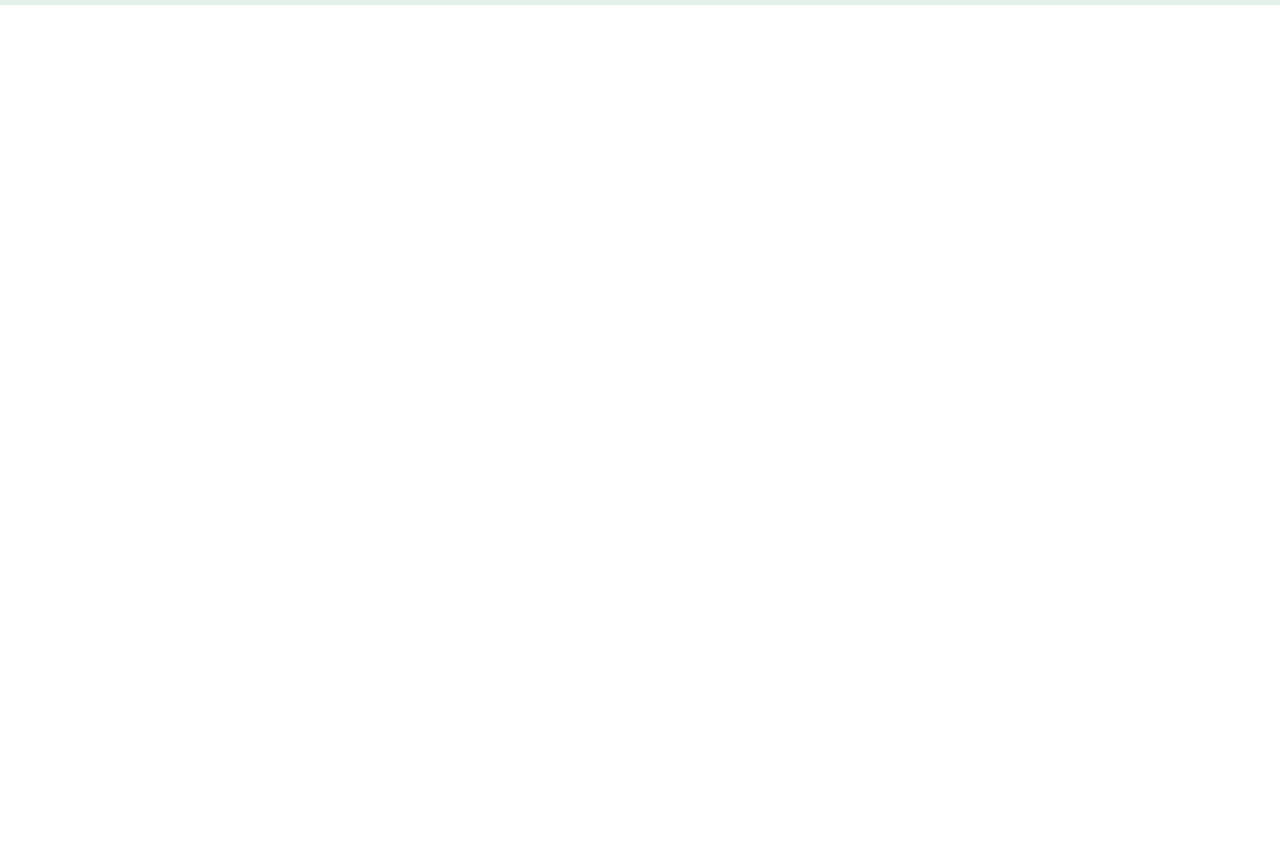
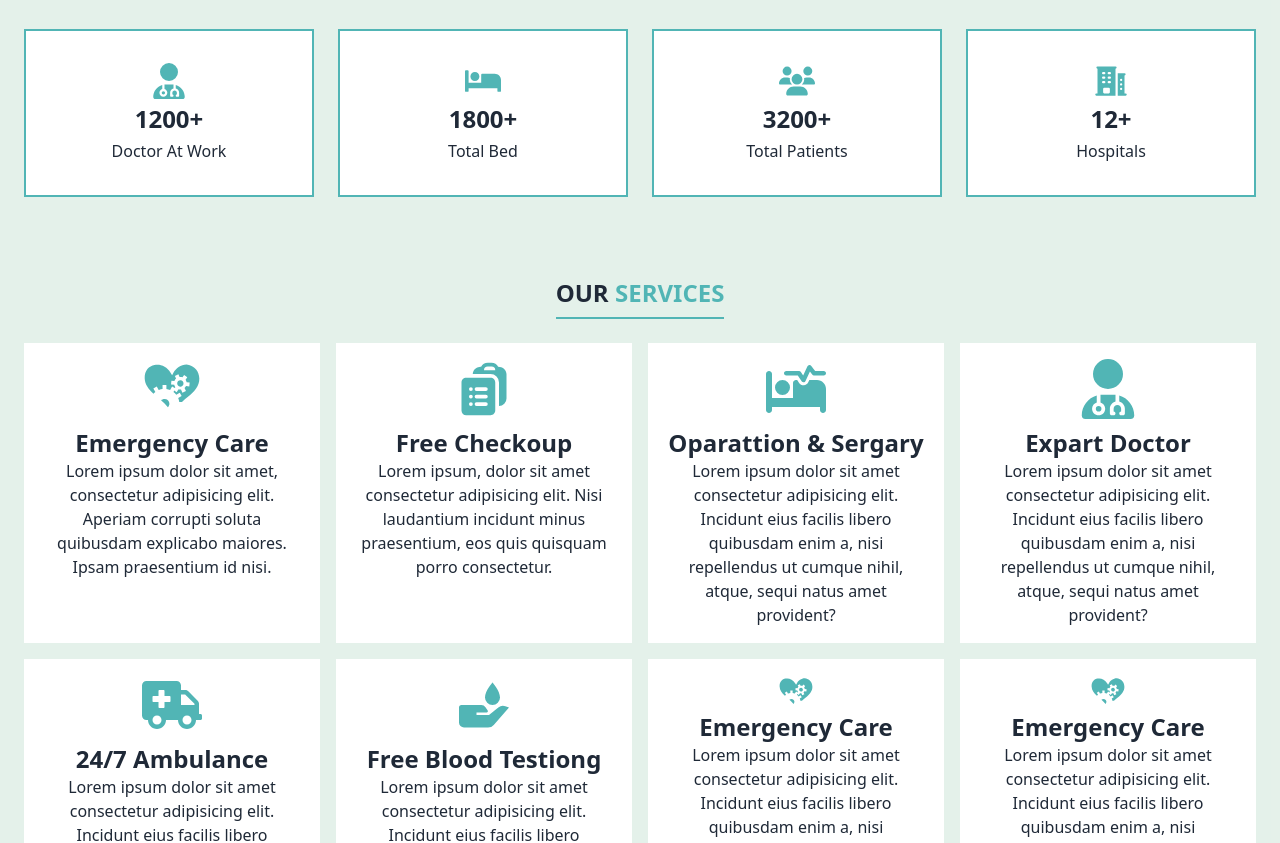
Before and after one commit to 0rakib0/Hospital-Management-Client, a React (Vite) app: page / in a window 1280 px wide. Shown: the part 600-1443 px from the top of the page. Before the commit the page ends 800 px from the top, so only its background shows below. Built offline with nearby package versions, Linux system fonts and the light colour scheme.

Commit message:
service section work start

```diff
--- /dev/null
+++ b/src/Pages/Home/ComplatedService.jsx
@@ -0,0 +1,40 @@
+import { FaUserDoctor, FaUsers } from "react-icons/fa6";
+import { FaBed } from "react-icons/fa";
+import { HiBuildingOffice2 } from "react-icons/hi2";
+const ComplatedService = () => {
+    return (
+        <div className="grid grid-cols-2 lg:grid-cols-4 md:grid-cols-3 gap-6 mt-10">
+            <div className="flex flex-col items-center Services-card bg-white hover:rounded-lg duration-300">
+                <div className="text-4xl text-primaryColor">
+                    <FaUserDoctor></FaUserDoctor>
+                </div>
+                <h4 className="py-1 text-2xl font-bold">1200+</h4>
+                <p>Doctor At Work</p>
+            </div>
+            <div className="flex flex-col items-center Services-card bg-white hover:rounded-lg duration-300">
+                <div className="text-4xl text-primaryColor">
+                    <FaBed></FaBed>
+                </div>
+                <h4 className="py-1 text-2xl font-bold">1800+</h4>
+                <p>Total Bed</p>
+            </div>
+            <div className="flex flex-col items-center Services-card bg-white hover:rounded-lg duration-300">
+                <div className="text-4xl text-primaryColor">
+                    <FaUsers></FaUsers>
+                </div>
+                <h4 className="py-1 text-2xl font-bold">3200+</h4>
+                <p>Total Patients</p>
+            </div>
+            <div className="flex flex-col items-center Services-card bg-white hover:rounded-lg duration-300">
+                <div className="text-4xl text-primaryColor">
+                    <HiBuildingOffice2></HiBuildingOffice2>
+                </div>
+                <h4 className="py-1 text-2xl font-bold">12+</h4>
+                <p>Hospitals</p>
+            </div>
+
+        </div>
+    )
+}
+
+export default ComplatedService
--- a/src/Pages/Home/Home.jsx
+++ b/src/Pages/Home/Home.jsx
@@ -1,9 +1,13 @@
 import Banner from "./Banner"
+import ComplatedService from "./ComplatedService"
+import Service from "./Services"
 
 const Home = () =>{
     return (
         <div className="mx-6">
             <Banner></Banner>
+            <ComplatedService></ComplatedService>
+            <Service></Service>
         </div>
     )
 }
--- /dev/null
+++ b/src/Pages/Home/SectionTitle.jsx
@@ -0,0 +1,9 @@
+const SectionTitle = ({title1, title2}) =>{
+    return (
+        <div className="mb-6 flex justify-center">
+            <span className="text-2xl text-center border-b-2 border-primaryColor pb-2 font-bold">{title1} <span className="text-primaryColor">{title2}</span></span>
+        </div>
+    )
+}
+
+export default SectionTitle
--- /dev/null
+++ b/src/Pages/Home/Services.jsx
@@ -0,0 +1,74 @@
+import SectionTitle from "./SectionTitle"
+import { GiLoveMystery } from "react-icons/gi";
+import { HiClipboardDocumentList } from "react-icons/hi2";
+import { FaBedPulse, FaUserDoctor } from "react-icons/fa6";
+import { FaAmbulance } from "react-icons/fa";
+import { BiSolidDonateBlood } from "react-icons/bi";
+
+const Service = () => {
+    return (
+        <div className="md:mt-20 mt-10">
+            <SectionTitle title1='OUR' title2='SERVICES'></SectionTitle>
+            <div className="grid grid-cols-4 gap-4">
+                <div className="bg-white p-4 text-center flex flex-col items-center hover:border-2 hover:border-primaryColor duration-300 hover:rounded-lg">
+                    <div className="text-6xl text-primaryColor mb-2">
+                        <GiLoveMystery></GiLoveMystery>
+                    </div>
+                    <h4 className="text-2xl font-semibold">Emergency Care</h4>
+                    <p>Lorem ipsum dolor sit amet, consectetur adipisicing elit. Aperiam corrupti soluta quibusdam explicabo maiores. Ipsam praesentium id nisi.</p>
+                </div>
+                <div className="bg-white p-4 text-center flex flex-col items-center">
+                    <div className="text-6xl text-primaryColor mb-2">
+                        <HiClipboardDocumentList></HiClipboardDocumentList>
+                    </div>
+                    <h4 className="text-2xl font-semibold">Free Checkoup</h4>
+                    <p>Lorem ipsum, dolor sit amet consectetur adipisicing elit. Nisi laudantium incidunt minus praesentium, eos quis quisquam porro consectetur.</p>
+                </div>
+                <div className="bg-white p-4 text-center flex flex-col items-center">
+                    <div className="text-6xl text-primaryColor mb-2">
+                        <FaBedPulse></FaBedPulse>
+                    </div>
+                    <h4 className="text-2xl font-semibold">Oparattion & Sergary</h4>
+                    <p>Lorem ipsum dolor sit amet consectetur adipisicing elit. Incidunt eius facilis libero quibusdam enim a, nisi repellendus ut cumque nihil, atque, sequi natus amet provident?</p>
+                </div>
+                <div className="bg-white p-4 text-center flex flex-col items-center">
+                    <div className="text-6xl text-primaryColor mb-2">
+                        <FaUserDoctor></FaUserDoctor>
+                    </div>
+                    <h4 className="text-2xl font-semibold">Expart Doctor</h4>
+                    <p>Lorem ipsum dolor sit amet consectetur adipisicing elit. Incidunt eius facilis libero quibusdam enim a, nisi repellendus ut cumque nihil, atque, sequi natus amet provident?</p>
+                </div>
+                <div className="bg-white p-4 text-center flex flex-col items-center">
+                    <div className="text-6xl text-primaryColor mb-2">
+                        <FaAmbulance></FaAmbulance>
+                    </div>
+                    <h4 className="text-2xl font-semibold">24/7 Ambulance</h4>
+                    <p>Lorem ipsum dolor sit amet consectetur adipisicing elit. Incidunt eius facilis libero quibusdam enim a, nisi repellendus ut cumque nihil, atque, sequi natus amet provident?</p>
+                </div>
+                <div className="bg-white p-4 text-center flex flex-col items-center">
+                    <div className="text-6xl text-primaryColor mb-2">
+                        <BiSolidDonateBlood></BiSolidDonateBlood>
+                    </div>
+                    <h4 className="text-2xl font-semibold">Free Blood Testiong</h4>
+                    <p>Lorem ipsum dolor sit amet consectetur adipisicing elit. Incidunt eius facilis libero quibusdam enim a, nisi repellendus ut cumque nihil, atque, sequi natus amet provident?</p>
+                </div>
+                <div className="bg-white p-4 text-center flex flex-col items-center">
+                    <div className="text-4xl text-primaryColor">
+                        <GiLoveMystery></GiLoveMystery>
+                    </div>
+                    <h4 className="text-2xl font-semibold">Emergency Care</h4>
+                    <p>Lorem ipsum dolor sit amet consectetur adipisicing elit. Incidunt eius facilis libero quibusdam enim a, nisi repellendus ut cumque nihil, atque, sequi natus amet provident?</p>
+                </div>
+                <div className="bg-white p-4 text-center flex flex-col items-center">
+                    <div className="text-4xl text-primaryColor">
+                        <GiLoveMystery></GiLoveMystery>
+                    </div>
+                    <h4 className="text-2xl font-semibold">Emergency Care</h4>
+                    <p>Lorem ipsum dolor sit amet consectetur adipisicing elit. Incidunt eius facilis libero quibusdam enim a, nisi repellendus ut cumque nihil, atque, sequi natus amet provident?</p>
+                </div>
+            </div>
+        </div>
+    )
+}
+
+export default Service
--- a/src/Pages/Home/home.css
+++ b/src/Pages/Home/home.css
@@ -1,6 +1,5 @@
 .text-shadow{
-    text-shadow: 1.5px 2px 1px ;
-    color: rgb(2, 17, 17);
+    color: rgb(6, 49, 49);
 
     font-family: Arial, Helvetica, sans-serif;
 }
@@ -29,5 +28,10 @@
 button:hover::after{
     width: 100%;
 
-    box-shadow: 0px 0px 20px 5px #51b5b5;
+    box-shadow: 0px 0px 8px 2px #51b5b5;
 }
+
+.Services-card{
+    border: 2px solid #51b5b5;
+    padding: 2rem;
+}
```
